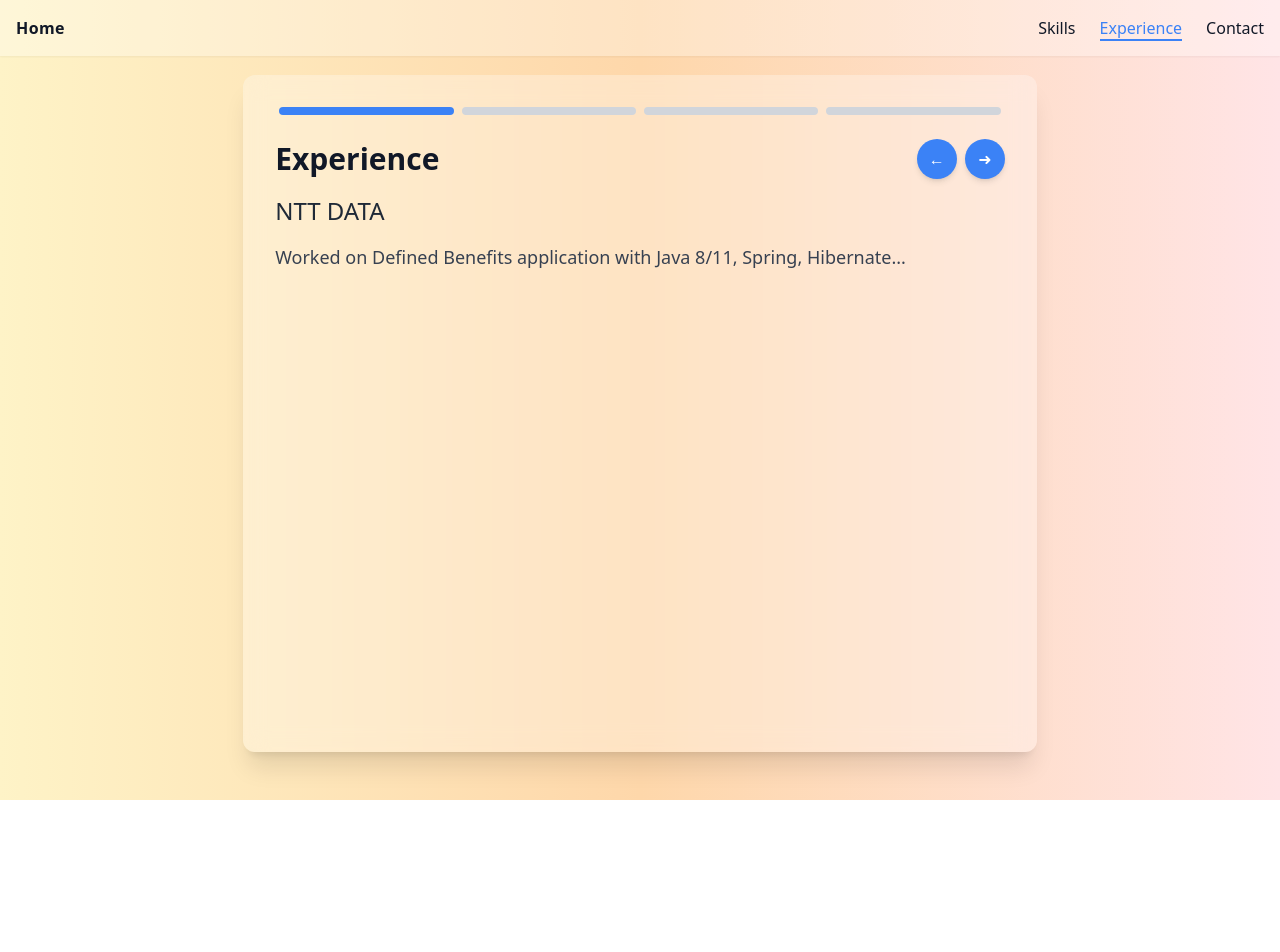
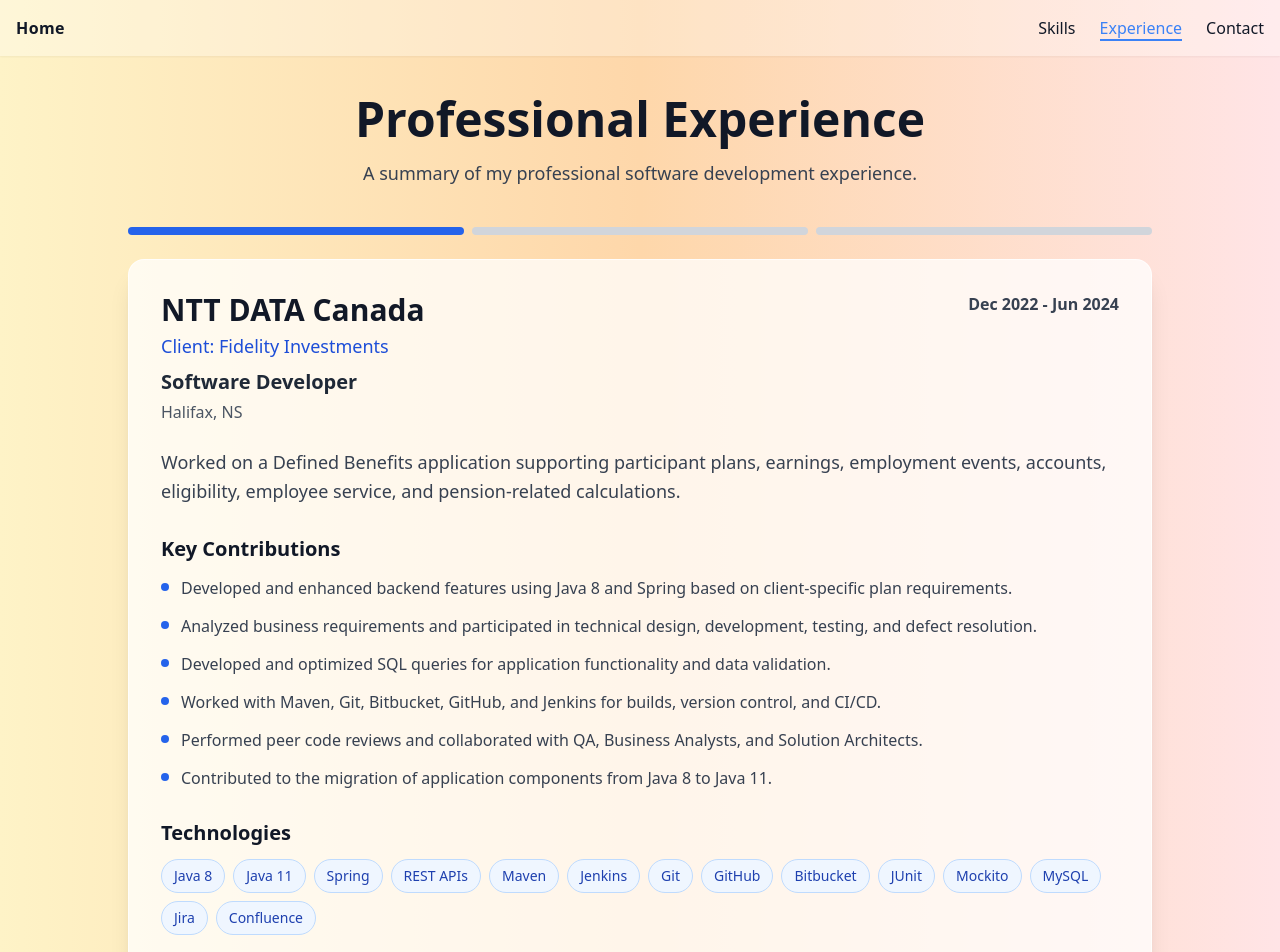
Before and after one commit to SaiKiranSinghThakur/portfolio-live, a React (Create React App) app: page /#/experience in a window 1280 px wide. Shown: the top 952 px of the page. Before the commit the page ends 800 px from the top, so only its background shows below. Built offline with nearby package versions, Linux system fonts and the light colour scheme; the HTML template or start-up script is replaced by a standard one.

Commit message:
added experience page

```diff
--- a/src/components/Experience.js
+++ b/src/components/Experience.js
@@ -3,66 +3,231 @@
 
 function Experience() {
   const experiences = [
-    { company: "NTT DATA", details: "Worked on Defined Benefits application with Java 8/11, Spring, Hibernate..." },
-    { company: "Synergist Private Ltd.", details: "Developed internal HR/payroll applications using Spring Boot..." },
-    { company: "TATA Consultancy Services", details: "Built enterprise Java apps using Spring Boot, Hibernate..." },
-    { company: "Loblaws", details: "Supported e-commerce backend with REST APIs, Spring Cloud, Kafka..." }
+    {
+      company: "NTT DATA Canada",
+      client: "Fidelity Investments",
+      role: "Software Developer",
+      location: "Halifax, NS",
+      dates: "Dec 2022 - Jun 2024",
+      summary:
+        "Worked on a Defined Benefits application supporting participant plans, earnings, employment events, accounts, eligibility, employee service, and pension-related calculations.",
+      highlights: [
+        "Developed and enhanced backend features using Java 8 and Spring based on client-specific plan requirements.",
+        "Analyzed business requirements and participated in technical design, development, testing, and defect resolution.",
+        "Developed and optimized SQL queries for application functionality and data validation.",
+        "Worked with Maven, Git, Bitbucket, GitHub, and Jenkins for builds, version control, and CI/CD.",
+        "Performed peer code reviews and collaborated with QA, Business Analysts, and Solution Architects.",
+        "Contributed to the migration of application components from Java 8 to Java 11.",
+      ],
+      technologies: [
+        "Java 8",
+        "Java 11",
+        "Spring",
+        "REST APIs",
+        "Maven",
+        "Jenkins",
+        "Git",
+        "GitHub",
+        "Bitbucket",
+        "JUnit",
+        "Mockito",
+        "MySQL",
+        "Jira",
+        "Confluence",
+      ],
+    },
+    {
+      company: "The Co-operators",
+      role: "Software Developer",
+      location: "Guelph, ON",
+      dates: "Dec 2020 - Oct 2022",
+      summary:
+        "Worked on an Auto Insurance Claims Processing application, developing backend modules and integrations that supported claims-related business operations.",
+      highlights: [
+        "Developed new features and resolved application defects using Java 11.",
+        "Used Spring JDBC to perform database operations and integrate application components with the database.",
+        "Developed batch-processing jobs using Spring Batch.",
+        "Implemented application features using exception handling and multithreading.",
+        "Developed and maintained business rules using the Drools Rules Engine.",
+        "Built REST APIs to process database data and integrate with external REST services.",
+      ],
+      technologies: [
+        "Java 11",
+        "Spring JDBC",
+        "Spring Batch",
+        "REST APIs",
+        "Maven",
+        "Drools",
+        "JUnit",
+        "Mockito",
+        "MySQL",
+        "Jira",
+        "Confluence",
+      ],
+    },
+    {
+      company: "Atos Syntel",
+      role: "Associate Java Developer",
+      location: "Pune, India",
+      dates: "May 2019 - Dec 2019",
+      summary:
+        "Worked on a healthcare application used to manage patient medication details and support integrations with dependent applications.",
+      highlights: [
+        "Developed backend microservices using Spring Boot.",
+        "Implemented asynchronous producer-consumer communication using Apache Kafka.",
+        "Used Docker to containerize and run application services.",
+        "Used Swagger for API testing and Mockito for unit testing.",
+        "Developed SQL queries, stored procedures, and packages for data retrieval and validation.",
+        "Collaborated with Database Administrators, QA Engineers, Business Analysts, and Client Representatives.",
+      ],
+      technologies: [
+        "Java 8",
+        "Spring Boot",
+        "Microservices",
+        "REST APIs",
+        "Apache Kafka",
+        "Docker",
+        "Swagger",
+        "Maven",
+        "MySQL",
+        "SSRS",
+        "IntelliJ IDEA",
+        "Jira",
+      ],
+    },
   ];
 
   const [index, setIndex] = useState(0);
-  const next = () => setIndex((i) => (i + 1) % experiences.length);
-  const back = () => setIndex((i) => (i - 1 + experiences.length) % experiences.length);
+
+  const next = () => {
+    setIndex((currentIndex) => (currentIndex + 1) % experiences.length);
+  };
+
+  const previous = () => {
+    setIndex(
+      (currentIndex) =>
+        (currentIndex - 1 + experiences.length) % experiences.length
+    );
+  };
+
+  const experience = experiences[index];
 
   return (
-    <section className="min-h-screen bg-gradient-to-r from-amber-100 via-orange-200 to-rose-100 flex justify-center py-12 pt-[75px]">
-      <motion.div
-        key={index}
-        initial={{ opacity: 0, y: 40 }}
-        animate={{ opacity: 1, y: 0 }}
-        transition={{ duration: 0.6, ease: "easeOut" }}
-        className="relative w-[210mm] max-w-full bg-white/30 backdrop-blur-md rounded-xl shadow-xl px-8 py-8 overflow-auto"
-      >
-        {/* 🔵 Full-width Progress Bar */}
-        <div className="flex mb-6 w-full">
-          {experiences.map((_, i) => (
-            <div
-              key={i}
-              className={`h-2 flex-1 mx-1 rounded-full transition-colors duration-300 ${
-                i <= index ? "bg-blue-500" : "bg-gray-300"
+    <section className="min-h-screen bg-gradient-to-r from-amber-100 via-orange-200 to-rose-100 px-6 py-16 pt-[95px]">
+      <div className="max-w-5xl mx-auto">
+        <motion.div
+          initial={{ opacity: 0, y: 25 }}
+          animate={{ opacity: 1, y: 0 }}
+          transition={{ duration: 0.7 }}
+          className="mb-10 text-center"
+        >
+          <h1 className="text-4xl md:text-5xl font-bold text-gray-900">
+            Professional Experience
+          </h1>
+
+          <p className="mt-4 text-lg text-gray-700">
+            A summary of my professional software development experience.
+          </p>
+        </motion.div>
+
+        <div className="flex gap-2 mb-6">
+          {experiences.map((item, itemIndex) => (
+            <button
+              key={item.company}
+              type="button"
+              onClick={() => setIndex(itemIndex)}
+              className={`h-2 flex-1 rounded-full transition-colors duration-300 ${
+                itemIndex === index ? "bg-blue-600" : "bg-gray-300"
               }`}
+              aria-label={`View ${item.company} experience`}
             />
           ))}
         </div>
 
-        {/* Header & Navigation */}
-        <div className="flex justify-between items-center mb-4">
-          <h2 className="text-3xl font-semibold text-gray-900">Experience</h2>
-          <div className="flex space-x-2">
+        <motion.article
+          key={index}
+          initial={{ opacity: 0, x: 30 }}
+          animate={{ opacity: 1, x: 0 }}
+          transition={{ duration: 0.5, ease: "easeOut" }}
+          className="rounded-2xl bg-white/75 border border-white/80 shadow-xl p-6 md:p-8"
+        >
+          <div className="flex flex-col md:flex-row md:items-start md:justify-between gap-4">
+            <div>
+              <h2 className="text-3xl font-bold text-gray-900">
+                {experience.company}
+              </h2>
+
+              {experience.client && (
+                <p className="mt-1 text-lg font-medium text-blue-700">
+                  Client: {experience.client}
+                </p>
+              )}
+
+              <p className="mt-2 text-xl font-semibold text-gray-800">
+                {experience.role}
+              </p>
+
+              <p className="mt-1 text-gray-600">{experience.location}</p>
+            </div>
+
+            <p className="font-semibold text-gray-700">{experience.dates}</p>
+          </div>
+
+          <p className="mt-6 text-lg leading-relaxed text-gray-700">
+            {experience.summary}
+          </p>
+
+          <div className="mt-7">
+            <h3 className="text-xl font-bold text-gray-900 mb-3">
+              Key Contributions
+            </h3>
+
+            <ul className="space-y-3 text-gray-700">
+              {experience.highlights.map((highlight) => (
+                <li key={highlight} className="flex gap-3 leading-relaxed">
+                  <span className="mt-2 h-2 w-2 flex-shrink-0 rounded-full bg-blue-600" />
+                  <span>{highlight}</span>
+                </li>
+              ))}
+            </ul>
+          </div>
+
+          <div className="mt-7">
+            <h3 className="text-xl font-bold text-gray-900 mb-3">
+              Technologies
+            </h3>
+
+            <div className="flex flex-wrap gap-2">
+              {experience.technologies.map((technology) => (
+                <span
+                  key={technology}
+                  className="rounded-full bg-blue-50 border border-blue-200 px-3 py-1.5 text-sm font-medium text-blue-800"
+                >
+                  {technology}
+                </span>
+              ))}
+            </div>
+          </div>
+
+          <div className="mt-8 flex justify-between">
             <button
-              onClick={back}
-              className="w-10 h-10 rounded-full bg-blue-500 hover:bg-blue-600 text-white flex items-center justify-center shadow-md"
-              title="Previous"
+              type="button"
+              onClick={previous}
+              className="px-5 py-2.5 rounded-lg border border-blue-600 text-blue-700 font-medium hover:bg-blue-50 transition"
             >
-              ←
+              ← Previous
             </button>
+
             <button
+              type="button"
               onClick={next}
-              className="w-10 h-10 rounded-full bg-blue-500 hover:bg-blue-600 text-white flex items-center justify-center shadow-md"
-              title="Next"
+              className="px-5 py-2.5 rounded-lg bg-blue-600 text-white font-medium shadow hover:bg-blue-700 transition"
             >
-              ➜
+              Next →
             </button>
           </div>
-        </div>
-
-        {/* Experience Content */}
-        <h3 className="text-2xl font-medium text-gray-800 mb-4">
-          {experiences[index].company}
-        </h3>
-        <p className="text-gray-700 text-lg leading-relaxed">
-          {experiences[index].details}
-        </p>
-      </motion.div>
+        </motion.article>
+      </div>
     </section>
   );
 }
```
